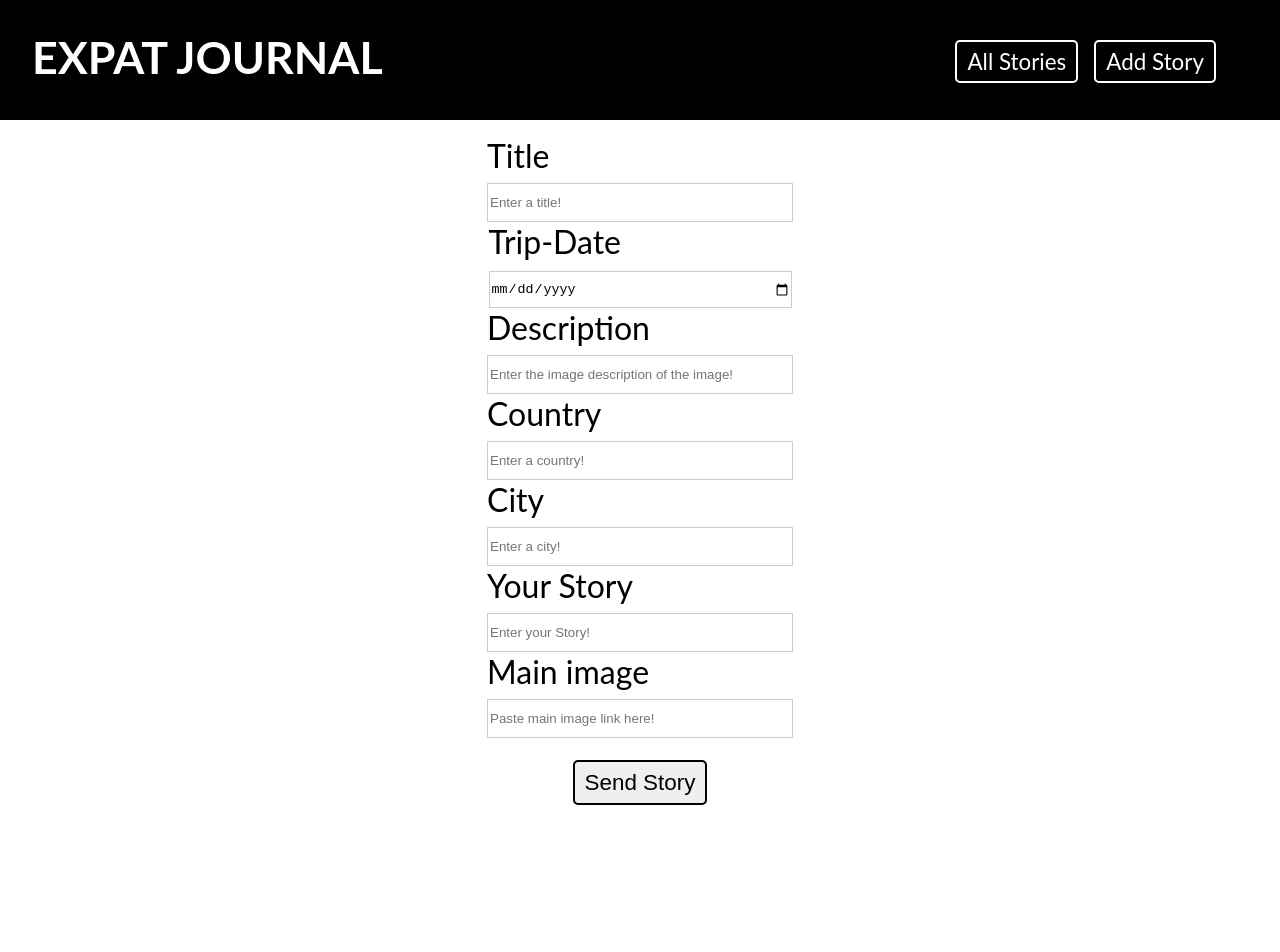
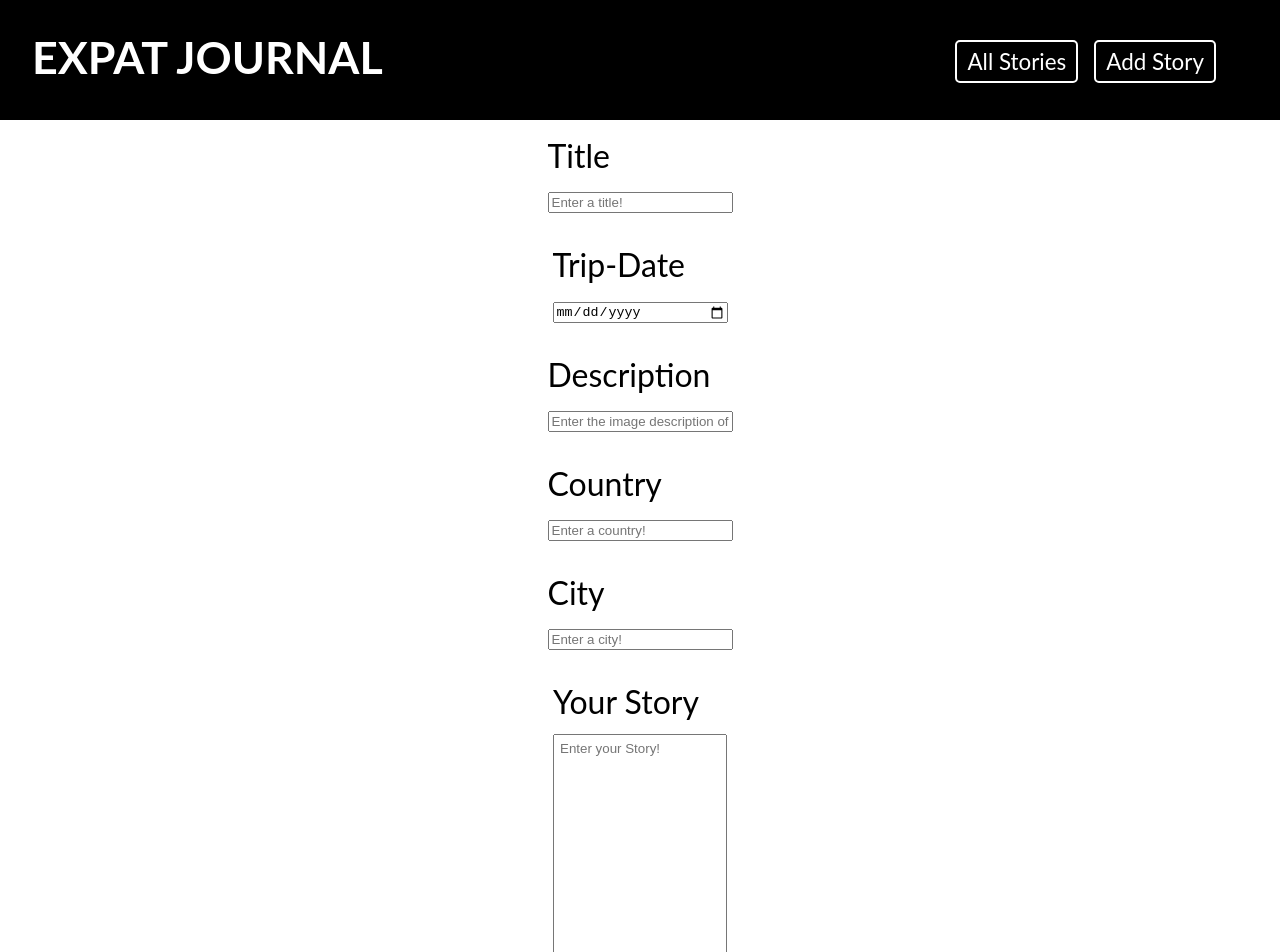
Before and after one commit to Expat-Journal-App/Front-end, a React (Create React App) app: page /add-story in a window 1280 px wide. Shown: the top 952 px of the page. Before the commit the page ends 828 px from the top, so only its background shows below. Built offline with nearby package versions, Linux system fonts and the light colour scheme; the HTML template or start-up script is replaced by a standard one.

Commit message:
had to change the formik against since it was bugging, working on a submit bug I cant quite figure out

```diff
--- a/src/App.css
+++ b/src/App.css
@@ -184,6 +184,7 @@ Form {
 
 .error {
   color:red;
+  font-size: 1rem;
 }
 
 .grid-component-div{
@@ -193,12 +194,14 @@ Form {
   text-align: center;
   background-position: 50% 50% !important;
   background-size: cover !important;
-  font-size: 1.3rem;
+  font-size: 1.4rem;
+  filter: brightness(0.80);
+  font-weight: 600;
 }
 
 .grid-component-div:hover{
-  color: white;
- filter: blur(5px)
+  color: black;
+ filter: brightness(1.2);
 }
 
 .text-and-button-component {
@@ -239,3 +242,23 @@ Form {
     transform: rotate(360deg);
   }
 }
+
+
+/*FORMIK*/
+
+.all-fields {
+  margin-bottom: 2rem;
+}
+
+.submissionfield {
+
+  width: 160px;
+  padding: 5px;
+  padding-bottom: 250px;
+  margin-bottom: 2rem;
+}
+
+.date-field {
+  width: 170px;
+  margin-bottom: 2rem;
+}
--- a/src/components/createNewStory.js
+++ b/src/components/createNewStory.js
@@ -1,11 +1,10 @@
 import React from 'react';
-import { withFormik, ErrorMessage } from 'formik';
+import { withFormik, ErrorMessage , Field, Form} from 'formik';
 import * as Yup from 'yup';
 import axios from 'axios';
 import styled from 'styled-components'
 
-import { Form, Input, Title, Text, Button } from "./theme.js";
-
+import {Button} from './theme'
 
 
 
@@ -13,40 +12,41 @@ function CreateNewStory(props) {
   return (
     <div>
       <Form className='create-story-form'>
+          <label>Title <br />
+            <Field type='text' name='title' placeholder='Enter a title!' className='all-fields'/>
+          </label>
           <ErrorMessage name='title' render={msg => <div className='error'>{msg}</div>} />
-          <label>Title
-            <Input type='text' name='title' placeholder='Enter a title!' />
+
+          <label>Trip-Date <br />
+            <Field type='date' className='date-field' name='date_trip' placeholder='Enter the date of your trip!' />
           </label>
+          <ErrorMessage name='date_trip' render={msg => <div className='error'>{msg}</div>} />
 
-          <ErrorMessage name='date_trip' render={msg => <div className='error'>{msg}</div>} />
-          <label>Trip-Date
-            <Input type='date' name='date_trip' placeholder='Enter the date of your trip!' />
+          <label>Description <br />
+            <Field type='text' className='all-fields' name='description' placeholder='Enter the image description of the image!' />
           </label>
+          <ErrorMessage name='description' render={msg => <div className='error'>{msg}</div>} />
 
-          <ErrorMessage name='description' render={msg => <div className='error'>{msg}</div>} />
-          <label>Description
-            <Input type='text' name='description' placeholder='Enter the image description of the image!' />
+          <label>Country <br />
+            <Field type='text' className='all-fields' name='country' placeholder='Enter a country!' />
           </label>
+          <ErrorMessage name='country' render={msg => <div className='error'>{msg}</div>} />
 
-          <ErrorMessage name='country' render={msg => <div className='error'>{msg}</div>} />
-          <label>Country
-            <Input type='text' name='country' placeholder='Enter a country!' />
+          <label>City <br />
+            <Field type='text' className='all-fields' name='city' placeholder='Enter a city!' />
           </label>
+          <ErrorMessage name='city' render={msg => <div className='error'>{msg}</div>} />
 
-          <ErrorMessage name='city' render={msg => <div className='error'>{msg}</div>} />
-          <label>City
-            <Input type='text' name='city' placeholder='Enter a city!' />
+
+          <label>Your Story <br />
+            <Field className='submissionfield' cols="40" rows="5" type='text' name='story' placeholder='Enter your Story!' />
           </label>
+          <ErrorMessage name='story' render={msg => <div className='error'>{msg}</div>} />
 
-          <ErrorMessage name='story' render={msg => <div className='error'>{msg}</div>} />
-          <label>Your Story
-            <Input type='text' name='story' placeholder='Enter your Story!' />
+          <label>Main image <br />
+            <Field type='text' name='url' className='all-fields' placeholder='Paste main image link here!' />
           </label>
-
           <ErrorMessage name='url' render={msg => <div className='error'>{msg}</div>} />
-          <label>Main image
-            <Input type='text' name='url' placeholder='Paste main image link here!' />
-          </label>
 
           <Button type='submit'>Send Story</Button>
 
@@ -82,16 +82,14 @@ const formikCreateNewStory = withFormik ({
 
     handleSubmit(values, tools) {
 
-        debugger
+
         axios.post('http://localhost:4400/api/stories/', values)
           .then(response => {
-
             tools.resetForm()
-            tools.props.setGridItem([...tools.props.gridItem, response.data])
+            this.props.setGridItem([...this.props.gridItem, response.data])
             debugger
           })
           .catch(error => {
-            debugger
             console.log(error);
           })
 
```
Also changed, not shown: src/components/deleteStory.js (+12 -0 lines).
